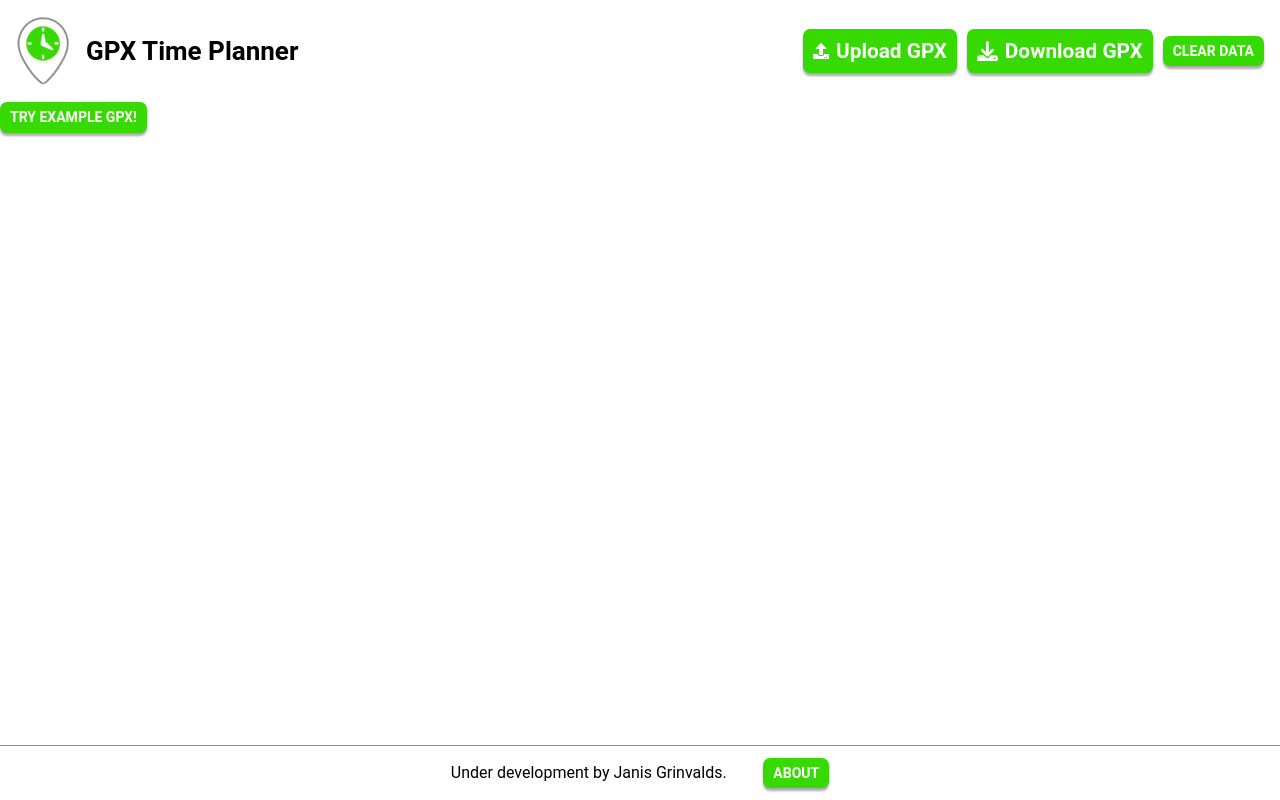
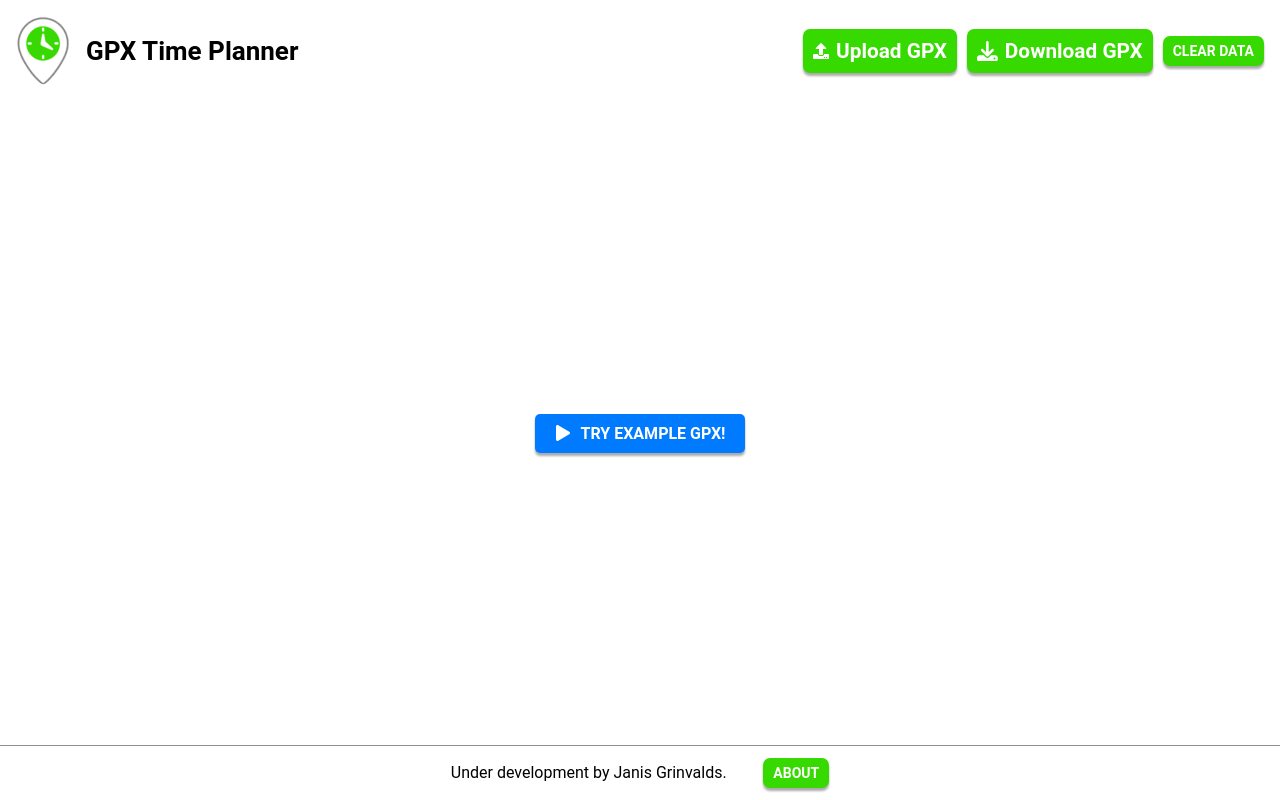
Before and after one commit to grinvaldsjanis/route-time-planner, a React (Create React App) app: page / in a window 1280 px wide. Built offline with nearby package versions, Linux system fonts and the light colour scheme.

Commit message:
try button update

```diff
--- a/src/App.css
+++ b/src/App.css
@@ -96,6 +96,29 @@
   position: relative;
 }
 
+.try-stored-gpx {
+  width: 100%;
+  display: flex;
+  justify-content: center;
+  align-items: center;
+  margin-top: 20px;
+}
+
+.try-button {
+  background-color: #007bff;
+  color: white;
+  border: none;
+  padding: 10px 20px;
+  gap: 10px;
+  font-size: 1rem;
+  cursor: pointer;
+  border-radius: 5px;
+}
+
+.try-button:hover {
+  background-color: #0056b3;
+}
+
 /* Media Queries for Responsive Design */
 @media (max-width: 1024px) {
   .App-sidebar {
@@ -134,6 +157,6 @@
   }
 
   .map-view {
-    height: 450px; /* Smaller height for very narrow screens */
+    height: 450px;
   }
 }
--- a/src/App.tsx
+++ b/src/App.tsx
@@ -13,6 +13,7 @@ import AboutContent from "./components/Modal/AboutContent";
 import ProgressIndicator from "./components/ProgressIndicator/ProgressIndicator";
 import { processGPXData } from "./utils/processGPX";
 import TrackGraph from "./components/TrackGraph/TrackGraph";
+import { FaPlay } from "react-icons/fa";
 
 function App() {
   const { state, dispatch } = useGlobalState();
@@ -75,7 +76,7 @@ function App() {
         {!state.gpxData && (
           <div className="try-stored-gpx">
             <button onClick={handleLoadStoredGPX} className="try-button">
-              Try Example GPX!
+              <FaPlay />Try Example GPX!
             </button>
           </div>
         )}
```
